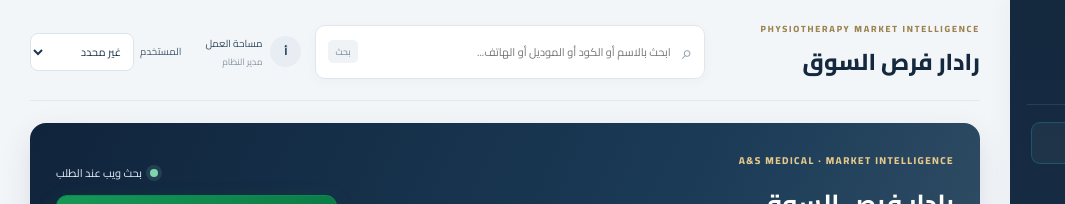
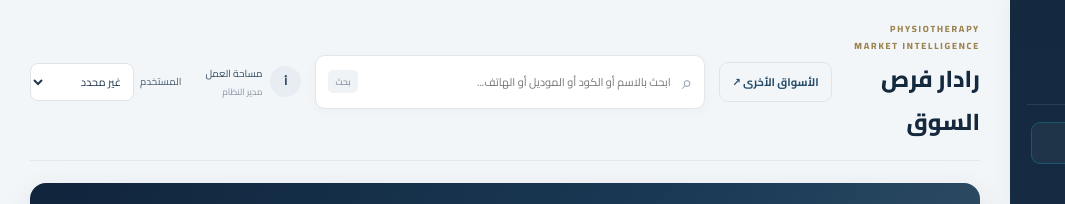
Before and after one commit to abdelhai22-dev/physio-market, a plain HTML site: page physio.html in a window 1280 px wide. Shown: the top 204 px of the page, 0-1065 px from the left. Drawn offline with Linux system fonts and the light colour scheme.

Commit message:
Add navigation back to A&S market selector

```diff
--- a/physio.html
+++ b/physio.html
@@ -85,7 +85,7 @@
           </div>
         </div>
 
-        <div class="top-actions">
+        <div class="top-actions"><a href="./index.html" style="display:inline-flex;align-items:center;padding:9px 12px;border:1px solid #dce4eb;border-radius:9px;color:#244b68;text-decoration:none;font-size:11px;font-weight:700;white-space:nowrap">الأسواق الأخرى ↗</a>
           <label class="global-search">
             <span>⌕</span>
             <input id="global-search" type="search"
```
